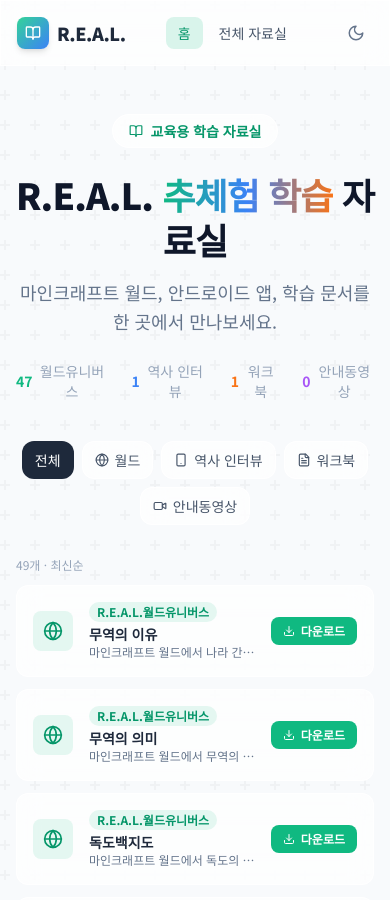
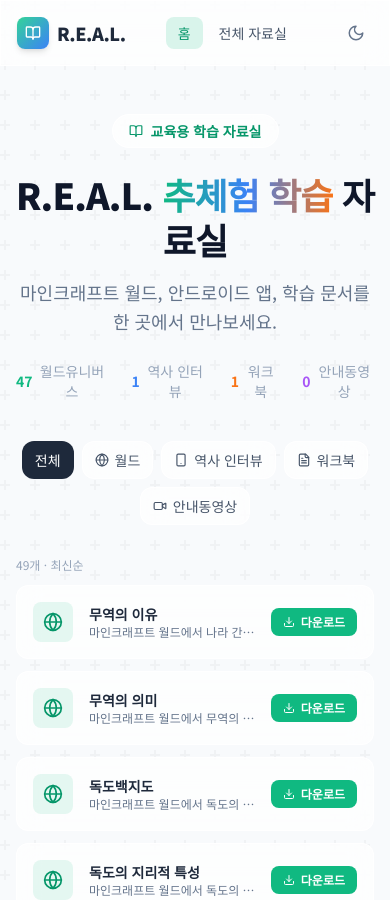
Before and after one commit to KSN1224/realworlduniverse, a Next.js app: page / in a window 390 px wide. Shown: the top 900 px of the page. Built offline with nearby package versions, Linux system fonts and the light colour scheme.

Commit message:
fix: 모바일 카드에서 카테고리 배지 제거 (데스크톱과 동일하게)

```diff
--- a/src/components/MaterialCard.tsx
+++ b/src/components/MaterialCard.tsx
@@ -74,11 +74,6 @@
           {cfg.icon}
         </div>
         <div className="flex-1 min-w-0">
-          <div className="flex items-center gap-2 mb-0.5">
-            <span className={`text-xs font-semibold px-2 py-0.5 rounded-full ${cfg.bg} ${cfg.color}`}>
-              {cfg.name}
-            </span>
-          </div>
           <p className="font-semibold text-slate-800 dark:text-white text-sm truncate">{material.title}</p>
           <p className="text-xs text-slate-500 dark:text-slate-400 truncate">{material.description}</p>
         </div>
```
